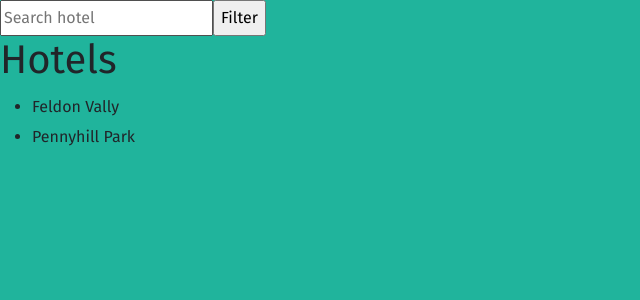
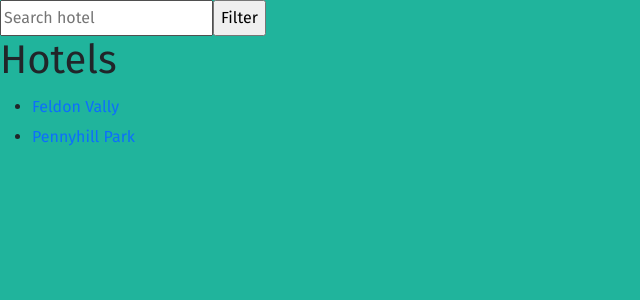
Before and after one commit to ztone/deployment_test, a React (Create React App) app: page /hotels in a window 1280 px wide. Shown: the top 300 px of the page, without its empty margins (0-640 px from the left). Built offline with nearby package versions, Linux system fonts and the light colour scheme.

Commit message:
hotel profile page

```diff
--- a/src/App.js
+++ b/src/App.js
@@ -9,6 +9,7 @@ import {
 } from 'react-router-dom';
 import Root from './pages/Root';
 import Hotels from './pages/Hotels';
+import Hotel from './pages/Hotel';
 import Campaign from './pages/Campaign';
 import Profile from './pages/Profile';
 import About from './pages/About';
@@ -36,6 +37,10 @@ class App extends Component {
         element: <Hotels />,
       },
       {
+        path: "hotels/hotel/:id",
+        element: <Hotel />,
+      },
+      {
         path: "campaigns",
         element: <Campaign />,
       },
--- /dev/null
+++ b/src/pages/Hotel.js
@@ -0,0 +1,11 @@
+import React from 'react';
+import { useParams } from 'react-router-dom';
+export default function UserPage() {
+let { search } = useParams();
+return (
+<>
+    <h1>Hotel Profile Page</h1>
+    <h2>Feldon Vally</h2>
+</>
+);
+}
--- a/src/pages/Hotels.js
+++ b/src/pages/Hotels.js
@@ -1,5 +1,5 @@
 import React from 'react';
-import { useParams } from 'react-router-dom';
+import { useParams, Link } from 'react-router-dom';
 export default function UserPage() {
 let { search } = useParams();
 return (
@@ -10,8 +10,8 @@ return (
 </form>
 <h1>Hotels {search}</h1>
 <ul>
-    <li>Feldon Vally</li>
-    <li>Pennyhill Park</li>
+    <li> <Link to='hotel/1'>Feldon Vally</Link> </li>
+    <li> <Link to='hotel/2'>Pennyhill Park</Link> </li>
 </ul>
 </>
 );
```
